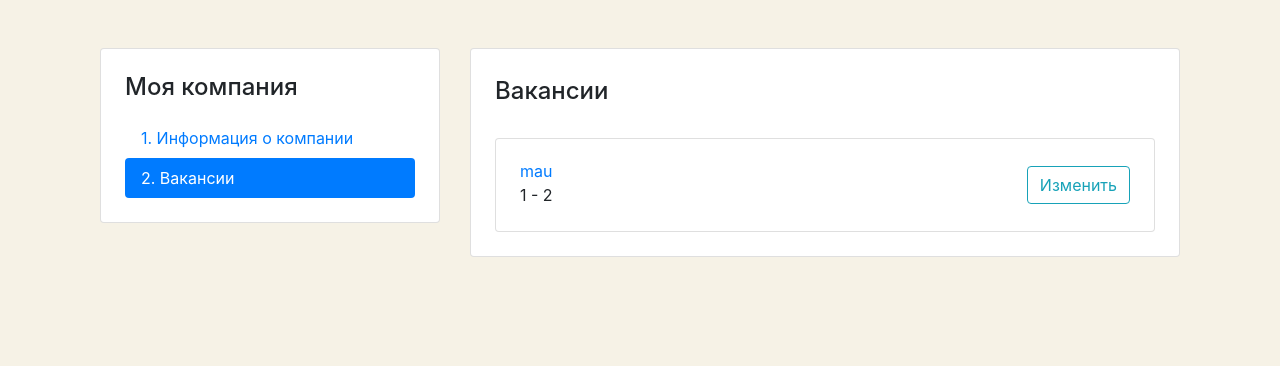
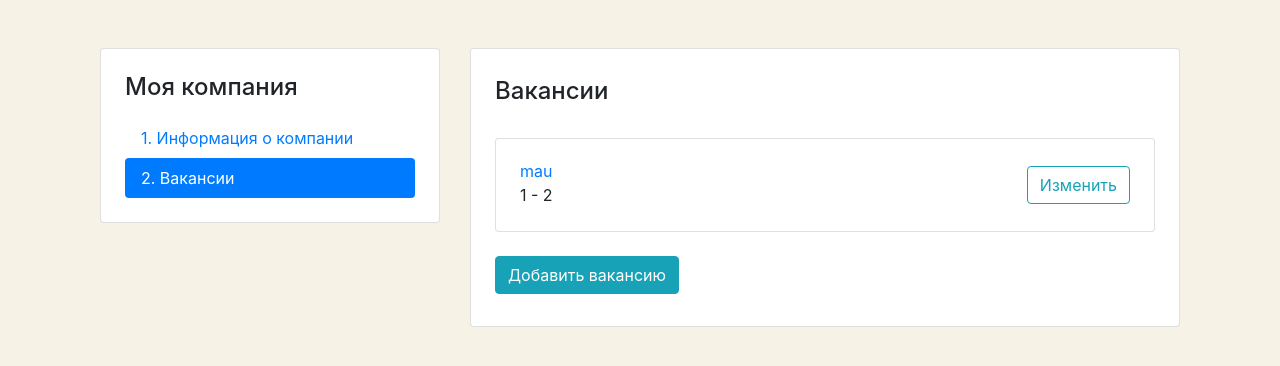
Before and after one commit to Julia-Kh/stepik_vacancies_django_course, a Django app: page /mycompany/vacancies/ in a window 1280 px wide. Shown: the part 72-438 px from the top of the page. Run offline with Django 3.2, Linux system fonts and the light colour scheme; a user stored in the database is signed in; data comes from the database, SQL or seed files in the repository; some libraries are stand-ins or nearby versions.

Commit message:
На странице вакансий пользователя добавлена кнопка 'добавить вакансию'

```diff
--- a/templates/vacancies/my_vacancies.html
+++ b/templates/vacancies/my_vacancies.html
@@ -25,6 +25,7 @@
                         </div>
                     </div>
                 </div>
+                <a href="{% url 'my_vacancy_create' %}" class="btn btn-info mb-2 mt-4">Добавить вакансию</a>
             {% endfor %}
         </section>
     </div>
```
